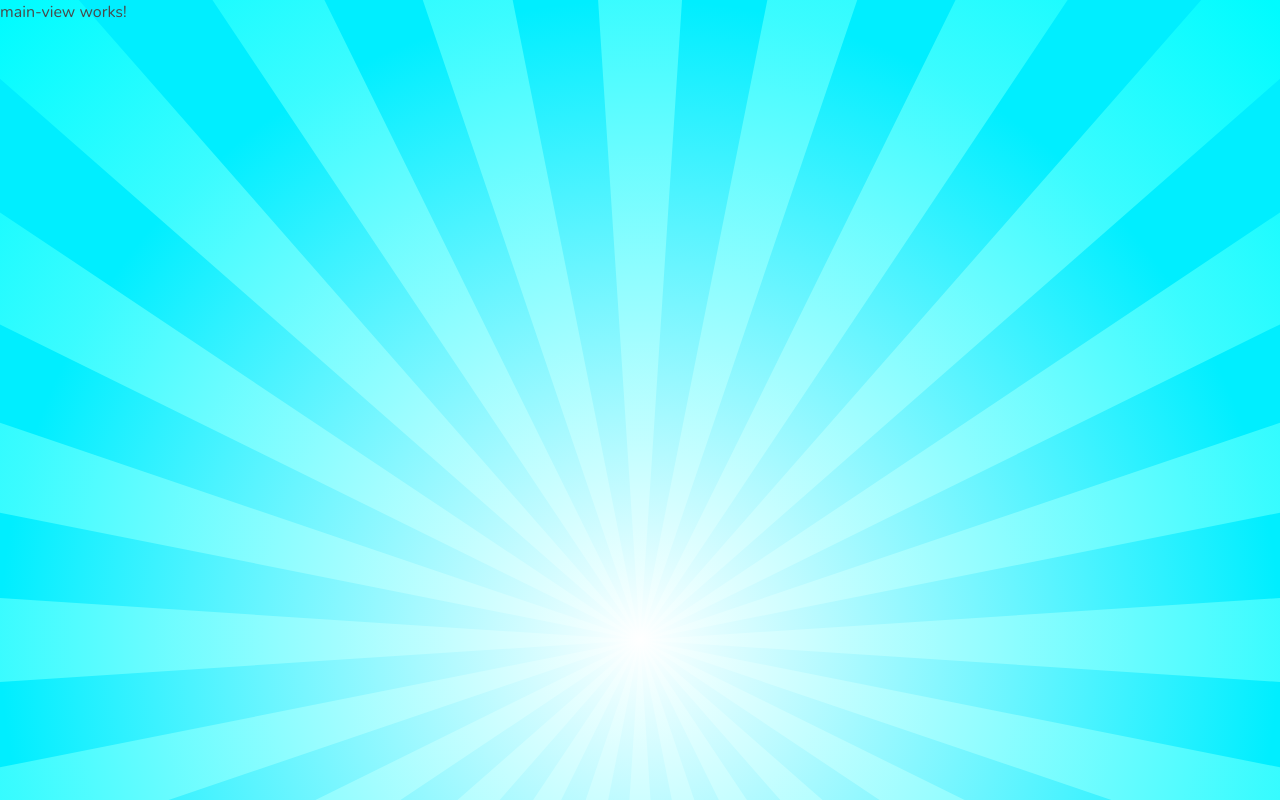
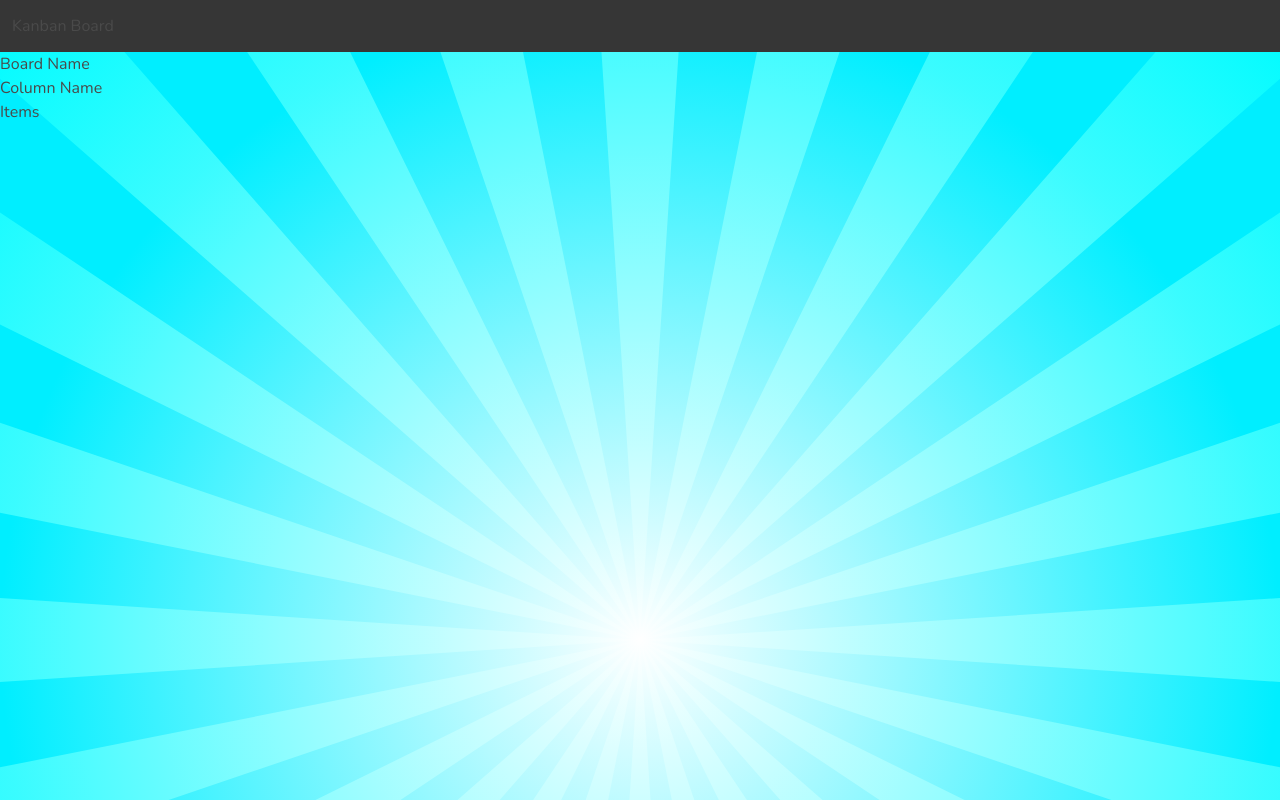
Before and after one commit to codershona/kanban-board-angular, an Angular app: page / in a window 1280 px wide. Built offline with nearby package versions, Linux system fonts and the light colour scheme.

Commit message:
creating navbar some html structured has been done

```diff
--- a/src/app/pages/main-view/main-view.component.html
+++ b/src/app/pages/main-view/main-view.component.html
@@ -1 +1,38 @@
-<p>main-view works!</p>
+<div class="root">
+  <div class="navbar has-background-dark">
+    <div class="navbar-brand">
+      <div class="navbar-item">
+        <h1 class="app-name has-gradient-text">Kanban Board</h1>
+      </div>
+    </div>
+  </div>
+
+  <div class="board">
+
+    <div class="board-bar">
+      <p class="board-name">Board Name</p>
+    </div>
+
+    <div class="board-wrapper">
+
+      <div class="board-columns" cdkDropListGroup>
+        <div class="board-column">
+
+          <div class="column-title">
+            Column Name
+          </div>
+
+          <div class="tasks-container">
+            <div class="task" >
+              Items
+            </div>
+          </div>
+        </div>
+
+      </div>
+
+    </div>
+
+  </div>
+
+</div>
```
